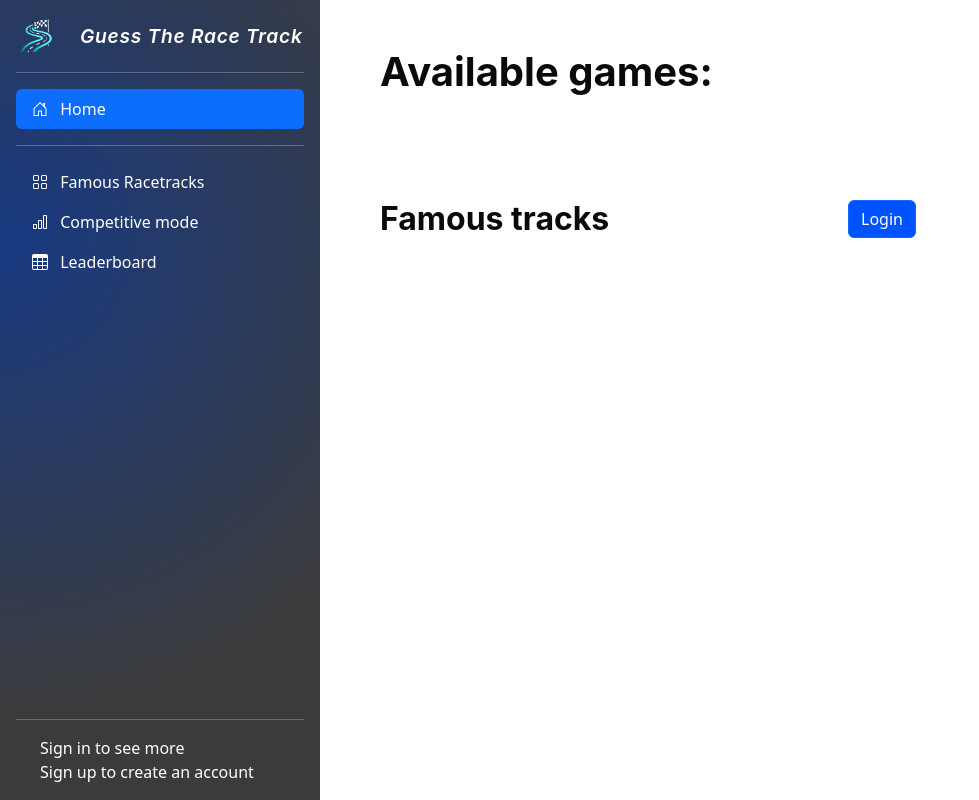
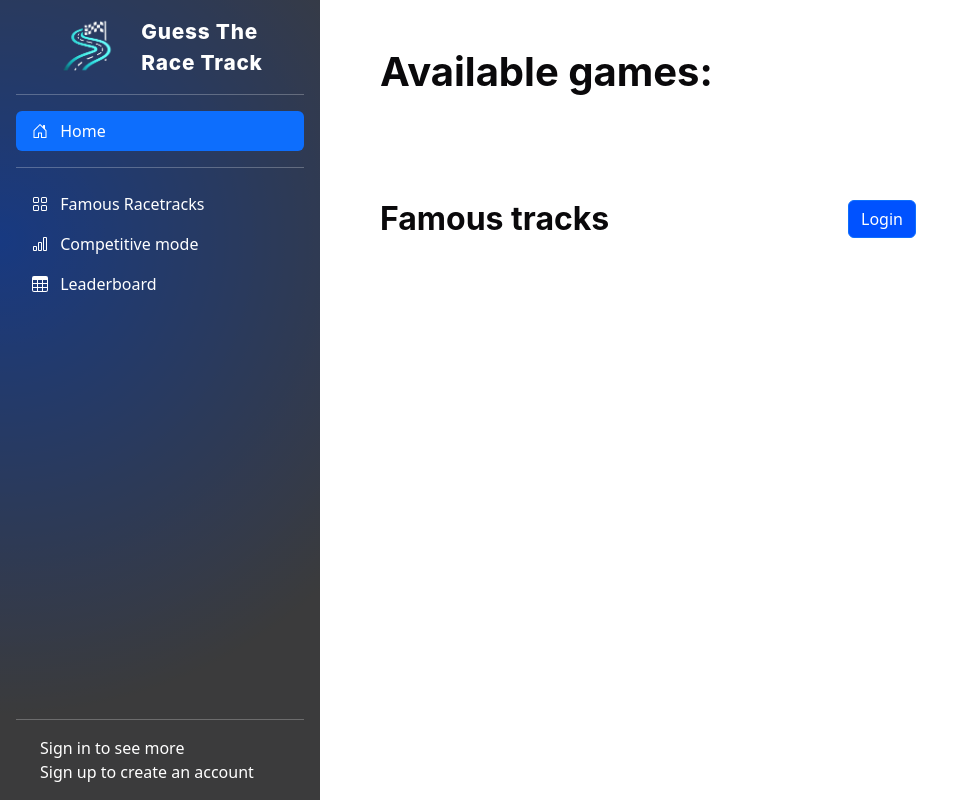
Before and after one commit to WilliamHoltsdalen/guesstheracetrack, a Django app: page /games/ in a window 1280 px wide. Shown: the whole page, without its empty margins (0-979 px from the left). Run offline with Django 4.2, Linux system fonts and the light colour scheme; parts of the project's set-up code (start-up, migrations or seed data) failed here and were passed over; some libraries are stand-ins or nearby versions.

Commit message:
Update sidebar styling

```diff
--- a/guesstheracetrack/static/css/sidebars.css
+++ b/guesstheracetrack/static/css/sidebars.css
@@ -41,17 +41,20 @@ main {
   border-radius: 0;
 }
 
+.navbar-brand {
+  justify-content: center;
+}
+
 .navbar-logo {
-            width: 40px;
-            height: 40px;
+            width: 60px;
+            height: 60px;
 }
 
 .navbar-brand-name {
     font-family: "Inter", sans-serif;
-    font-style: italic;
-    font-weight: 600;
-    font-size: 1.2rem;
-    letter-spacing: 0.045rem;
+    font-weight: 800;
+    font-size: 1.3rem;
+    letter-spacing: 0.05rem;
 }
 
 .btn-toggle {
--- a/guesstheracetrack/templates/sidebar.html
+++ b/guesstheracetrack/templates/sidebar.html
@@ -67,17 +67,20 @@
 </svg>
 <!-- Sidebar -->
 <div class="sidebar d-flex flex-column flex-shrink-0 p-3 text-white">
-  <a class=" d-flex align-items-center navbar-brand"
+  <a class="d-flex align-items-center navbar-brand"
      href="{% url 'landing_page' %}">
     <div class="row">
       <div class="col">
         <img class="navbar-logo"
              src="{% static 'images/logos/logo.png' %}"
-             height="40"
              alt="Guess The Race Track" />
       </div>
       <div class="col my-auto ">
-        <p class="navbar-brand-name text-white my-auto">Guess The Race Track</p>
+        <p class="navbar-brand-name text-white my-auto">
+          Guess The
+          <br />
+          Race Track
+        </p>
       </div>
     </div>
   </a>
```
